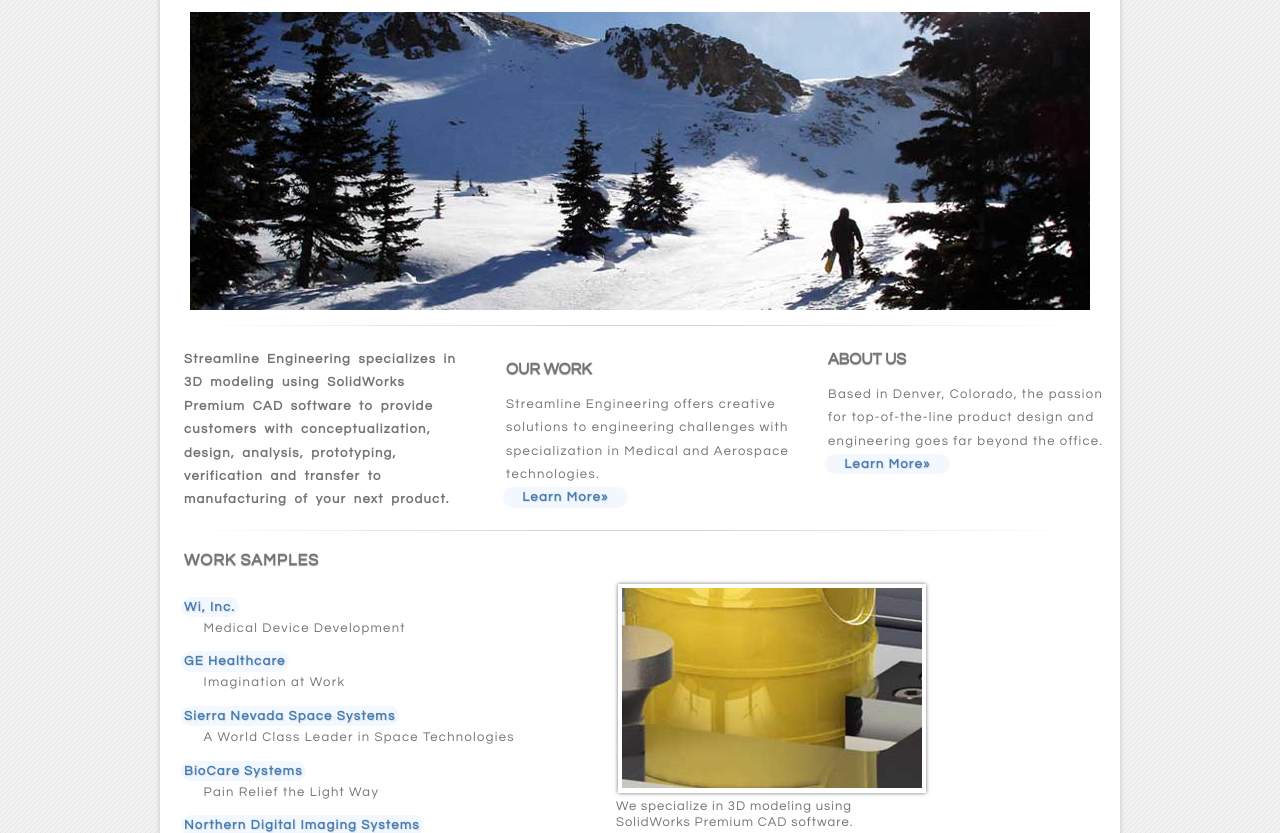
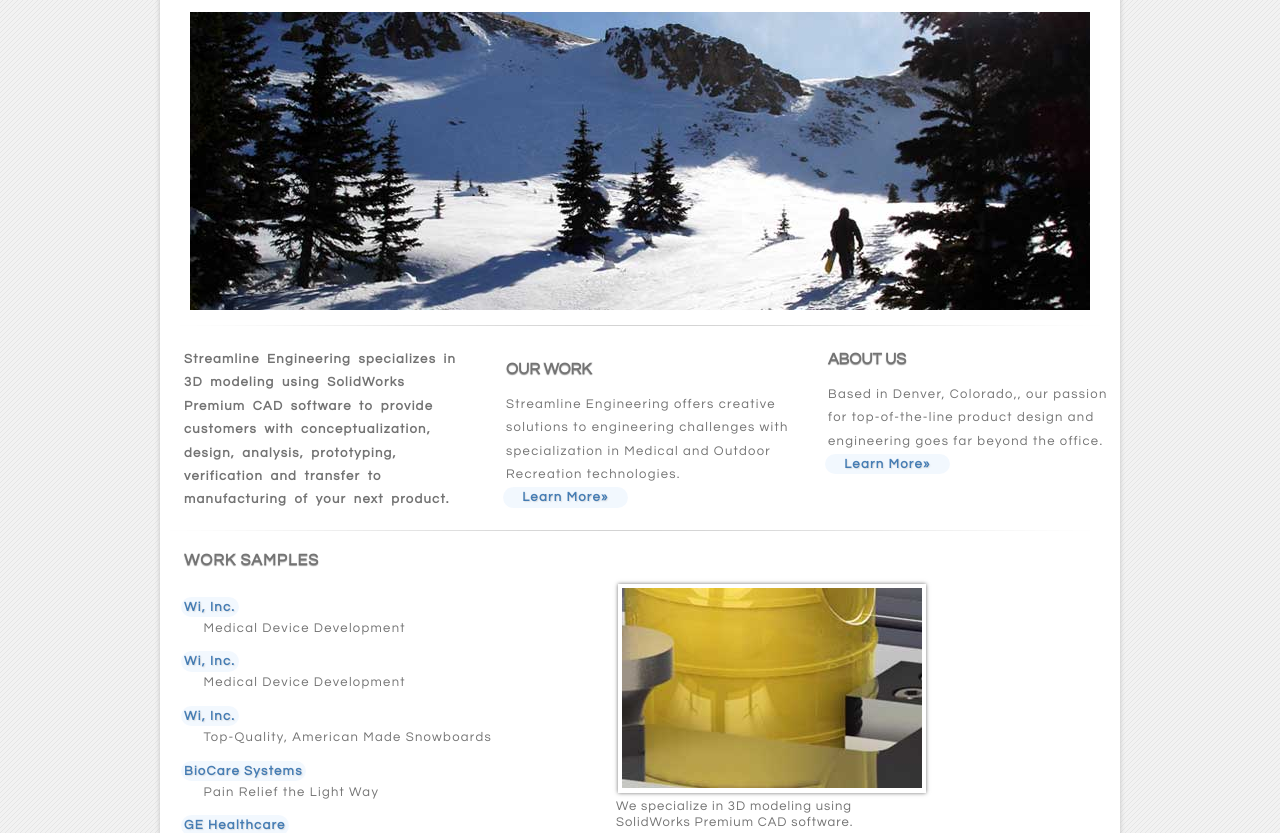
Before and after one commit to kingdom6122/Streamline-Engineering, a plain HTML site: page index.html in a window 1280 px wide. Shown: the part 107-940 px from the top of the page. Drawn offline with nearby package versions, Linux system fonts and the light colour scheme; a script that the page names is missing.

Commit message:
Update Project Samples
Never Summer, Rugged Creek
Rearrange experience

```diff
--- a/index.html
+++ b/index.html
@@ -13,8 +13,8 @@
   <meta name="generator" content="TextMate http://macromates.com/">
   <meta name="author" content="@chasecourington">
   <!-- Date: 2011-12-19 -->
-  <meta name="description" content="Streamline Engineering specializes in conceptualization, design, analysis, prototyping, verification and transfer to manufacturing of medical and aerospace technology using SolidWorks Premium CAD software.">
-  <meta name="keywords" content="enigneering, design, solidworks, cad, medical, aerospace, prototyping, medical device, 3d modeling, design engineering, denver, colorado">
+  <meta name="description" content="Streamline Engineering specializes in conceptualization, design (CAD), analysis, prototyping (CAM/CNC), verification and transfer to manufacturing of medical and outdoor recreation technology using SolidWorks Premium CAD software.">
+  <meta name="keywords" content="enigneering, design, solidworks, cad, medical, prototyping, medical device, outdoor recreation, 3d modeling, design engineering, denver, colorado">
 
   <meta name="viewport" content="width=device-width, initial-scale=1, maximum-scale=1">
 
@@ -81,14 +81,14 @@
               <header>
                 <h1>OUR WORK</h1>
               </header>
-              <p>Streamline Engineering offers creative solutions to engineering challenges with specialization in Medical and Aerospace technologies. <br /> <a href="#main-work">Learn More&raquo;</a></p>
+              <p>Streamline Engineering offers creative solutions to engineering challenges with specialization in Medical and Outdoor Recreation technologies. <br /> <a href="#main-work">Learn More&raquo;</a></p>
             </article>
 <!-- ABOUT US BLURB -->
             <article>
               <header>
                 <h1>ABOUT US</h1>
               </header>
-              <p>Based in Denver&sbquo; Colorado&sbquo; the passion for top-of-the-line product design and engineering goes far beyond the office. <br /> <a href="#main-about">Learn More&raquo;</a></p>
+              <p>Based in Denver&sbquo; Colorado&sbquo;, our passion for top-of-the-line product design and engineering goes far beyond the office. <br /> <a href="#main-about">Learn More&raquo;</a></p>
             </article>
 <!-- END COPY BLOCKS -->
         </section>
@@ -102,17 +102,23 @@
 <!-- Wi Medical -->       <dt><a href="http://www.wiinc.net/" title="Wi, Inc. Medical Homepage">Wi, Inc.</a></dt>
         <dd>Medical Device Development</dd>
 
-<!-- GE Medical -->         <dt><a href="http://www3.gehealthcare.com/~/media/Downloads/uk/Product/Magnetic-Resonance-Imaging/Magazine/SignaPulse-Autumn2011/GEHC-SignaPulse-Advanced-Cancer-Diagnostic-MI-Capabilities-20111111.pdf" title="GE Healthcare Advanced Cancer Diagnostic Capabilities Report">GE Healthcare</a></dt>
-        <dd>Imagination at Work</dd>
+<!-- Rugged Creek Fly Fishing -->       <dt><a href="https://www.ruggedcreekflyfishing.com/" title="Rugged Creek Homepage">Wi, Inc.</a></dt>
+        <dd>Medical Device Development</dd>
 
-<!-- Sierra Nevada Space Systems -->          <dt><a href="http://www.sncspace.com/" title="Sierra Nevada Space Systems homepage">Sierra Nevada Space Systems</a></dt>
-        <dd>A World Class Leader in Space Technologies</dd>
+<!-- Never Summer Snowboards -->       <dt><a href="http://neversummer.com/snowboards/split-boards/prospector-split/" title="Never Summer Splitboards">Wi, Inc.</a></dt>
+        <dd>Top-Quality, American Made Snowboards</dd>
 
 <!-- BioCare -->        <dt><a href="http://www.biocaresystems.com/" title="BioCare Systems homepage">BioCare Systems</a></dt>
         <dd>Pain Relief the Light Way</dd>
 
+<!-- GE Medical -->         <dt><a href="http://www3.gehealthcare.com/~/media/Downloads/uk/Product/Magnetic-Resonance-Imaging/Magazine/SignaPulse-Autumn2011/GEHC-SignaPulse-Advanced-Cancer-Diagnostic-MI-Capabilities-20111111.pdf" title="GE Healthcare Advanced Cancer Diagnostic Capabilities Report">GE Healthcare</a></dt>
+        <dd>Imagination at Work</dd>
+
 <!-- nDigital -->         <dt><a href="http://www.ndigital.com/medical/" title="Northern Digital homepage">Northern Digital Imaging Systems</a></dt>
           <dd>Measurement Solutions in Medical</dd>
+
+<!-- Sierra Nevada Space Systems -->          <dt><a href="http://www.sncspace.com/" title="Sierra Nevada Space Systems homepage">Sierra Nevada Space Systems</a></dt>
+        <dd>A World Class Leader in Space Technologies</dd>
         </dl>
         <figure>
           <img src="images/work-solidWorks-render-300x200.jpg" width="300" height="200" alt="SolidWorks Render 300x200">
```
